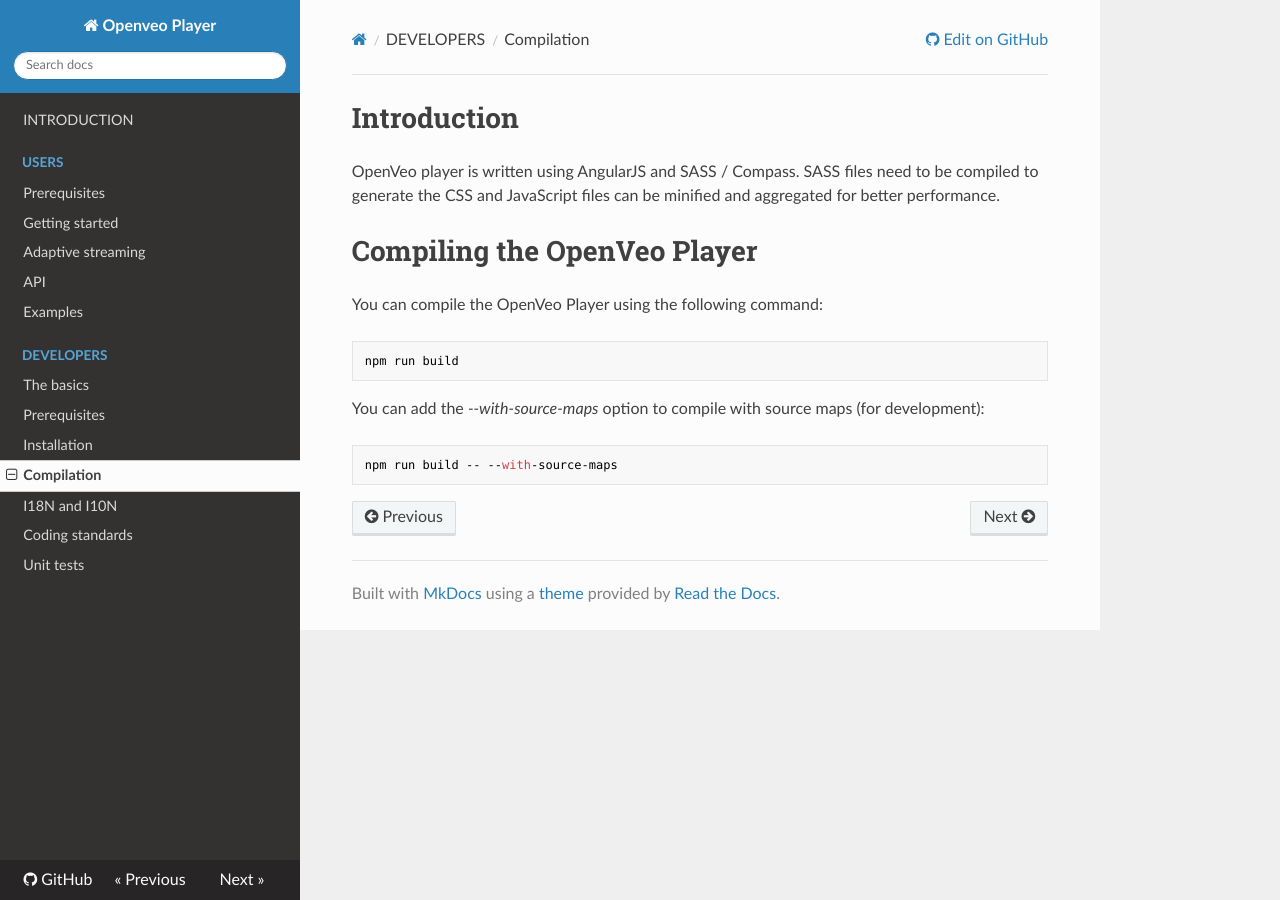
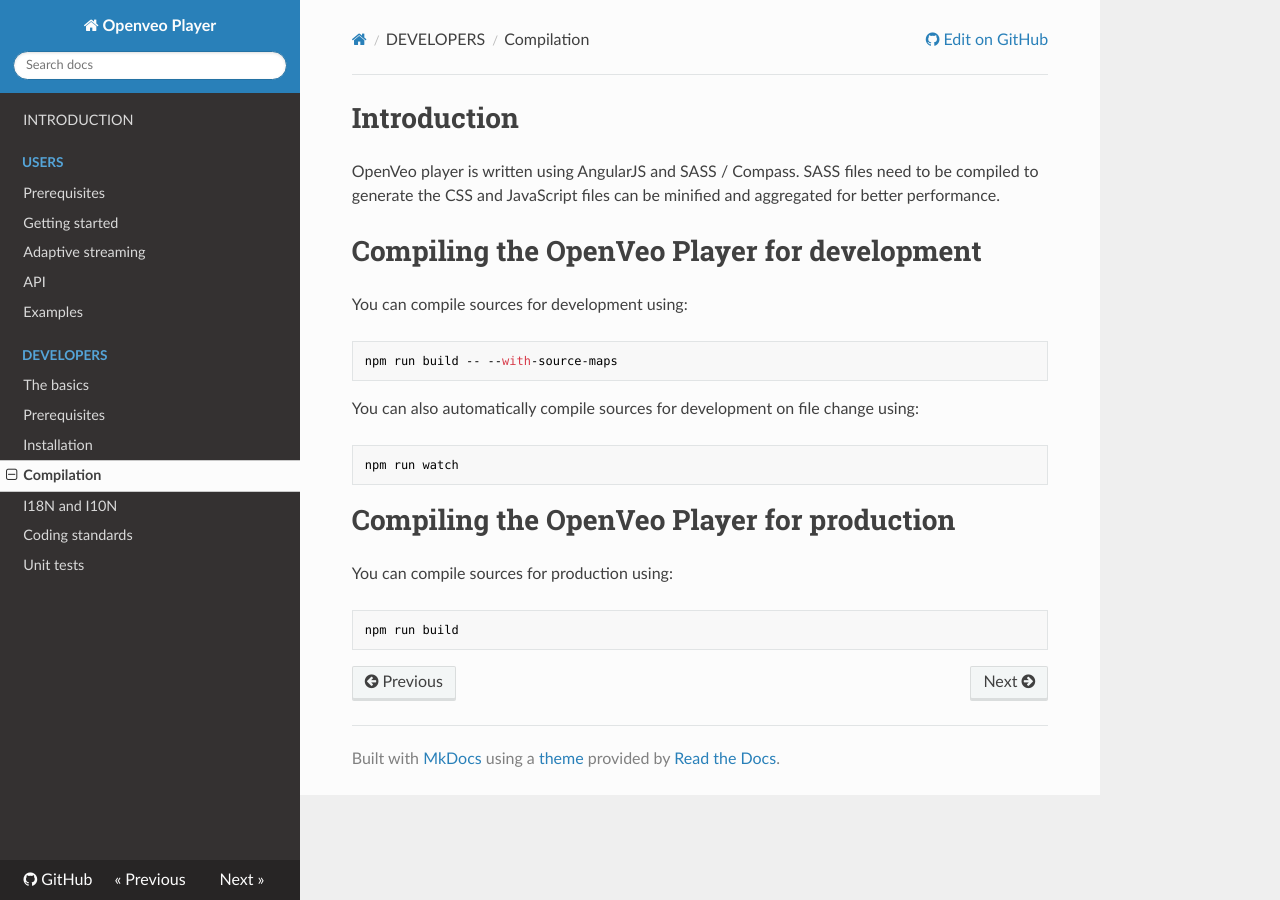
Before and after one commit to veo-labs/openveo-player, an MkDocs documentation site: the page built from docs/developers/compilation.md, in a window 1280 px wide. Built offline with MkDocs 1.6.1, drawn with Linux system fonts in a browser that asks for light colours; nearby versions of some CDN libraries.

Commit message:
dependencies: remove grunt-contrib-watch
Watching for changes in sources files to
automatically rebuild was performed by dependency
grunt-contrib-watch.
As @openveo/api now has its own watcher ovWatch,
it is used to watch for changes instead of
grunt-contrib-watch.
Watch command has not changed and still is
`npm run build`.
Note that .spec.js files are now also watched.

```diff
--- a/GruntFile.js
+++ b/GruntFile.js
@@ -41,7 +41,6 @@ module.exports = function(grunt) {
   grunt.loadNpmTasks('grunt-contrib-uglify');
   grunt.loadNpmTasks('grunt-contrib-concat');
   grunt.loadNpmTasks('grunt-contrib-compass');
-  grunt.loadNpmTasks('grunt-contrib-watch');
   grunt.loadNpmTasks('grunt-replace');
   grunt.loadNpmTasks('grunt-angular-templates');
 
--- a/docs/developers/compilation.md
+++ b/docs/developers/compilation.md
@@ -2,12 +2,18 @@
 
 OpenVeo player is written using AngularJS and SASS / Compass. SASS files need to be compiled to generate the CSS and JavaScript files can be minified and aggregated for better performance.
 
-# Compiling the OpenVeo Player
+# Compiling the OpenVeo Player for development
 
-You can compile the OpenVeo Player using the following command:
+You can compile sources for development using:
+
+    npm run build -- --with-source-maps
+
+You can also automatically compile sources for development on file change using:
+
+    npm run watch
+
+# Compiling the OpenVeo Player for production
+
+You can compile sources for production using:
 
     npm run build
-
-You can add the *--with-source-maps* option to compile with source maps (for development):
-
-    npm run build -- --with-source-maps
--- a/package.json
+++ b/package.json
@@ -40,7 +40,6 @@
     "grunt-contrib-compass": "^1.1.1",
     "grunt-contrib-concat": "^1.0.1",
     "grunt-contrib-uglify": "^4.0.1",
-    "grunt-contrib-watch": "^1.1.0",
     "grunt-replace": "^1.0.1",
     "karma": "^6.3.4",
     "karma-chai": "^0.1.0",
@@ -62,7 +61,7 @@
     "postpublish": "npm run doc && npm run doc:deploy",
     "prepack": "npm run build",
     "test": "npx grunt ngDp:components && npx karma start ./karmaConf.js",
-    "watch": "npx grunt watch:components"
+    "watch": "npm run build && npx ovWatch -d ./src -c build"
   },
   "precommit": [
     "lint",
```
Also changed, not shown: 2 other files.
